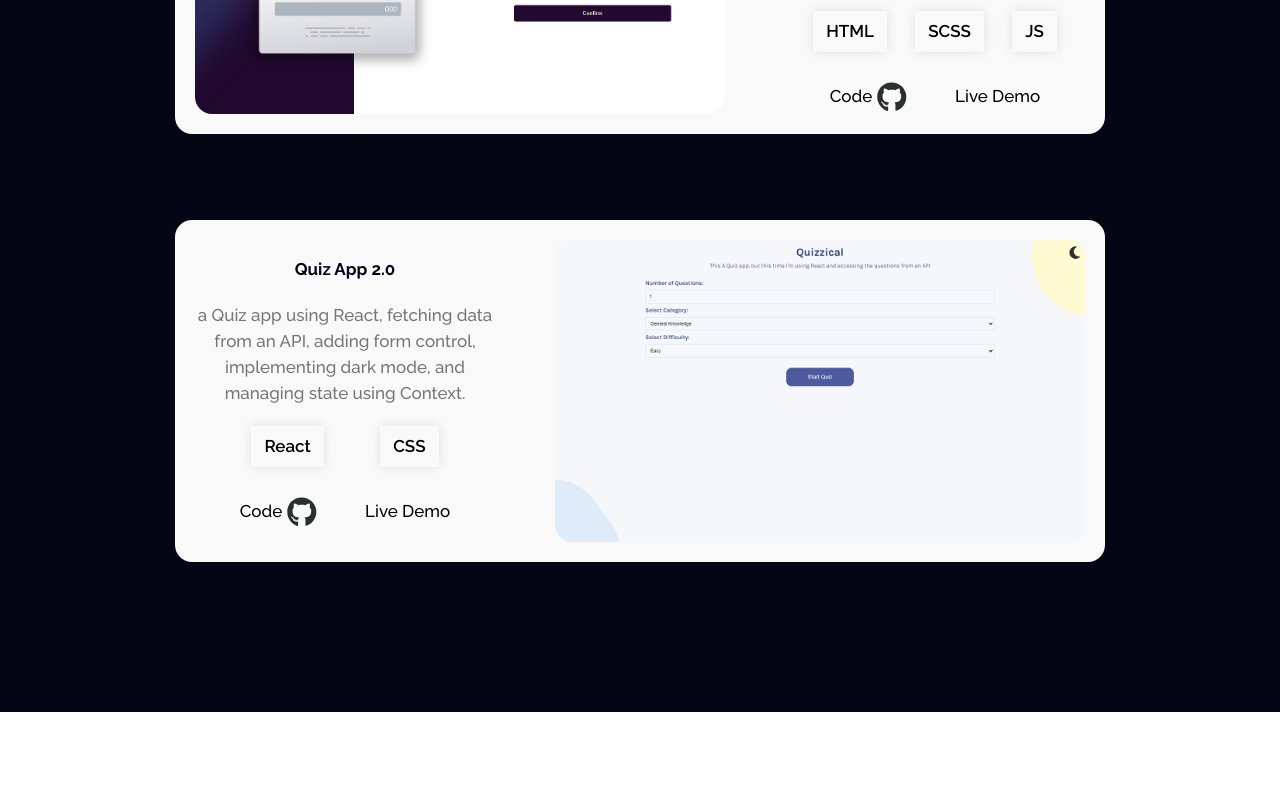
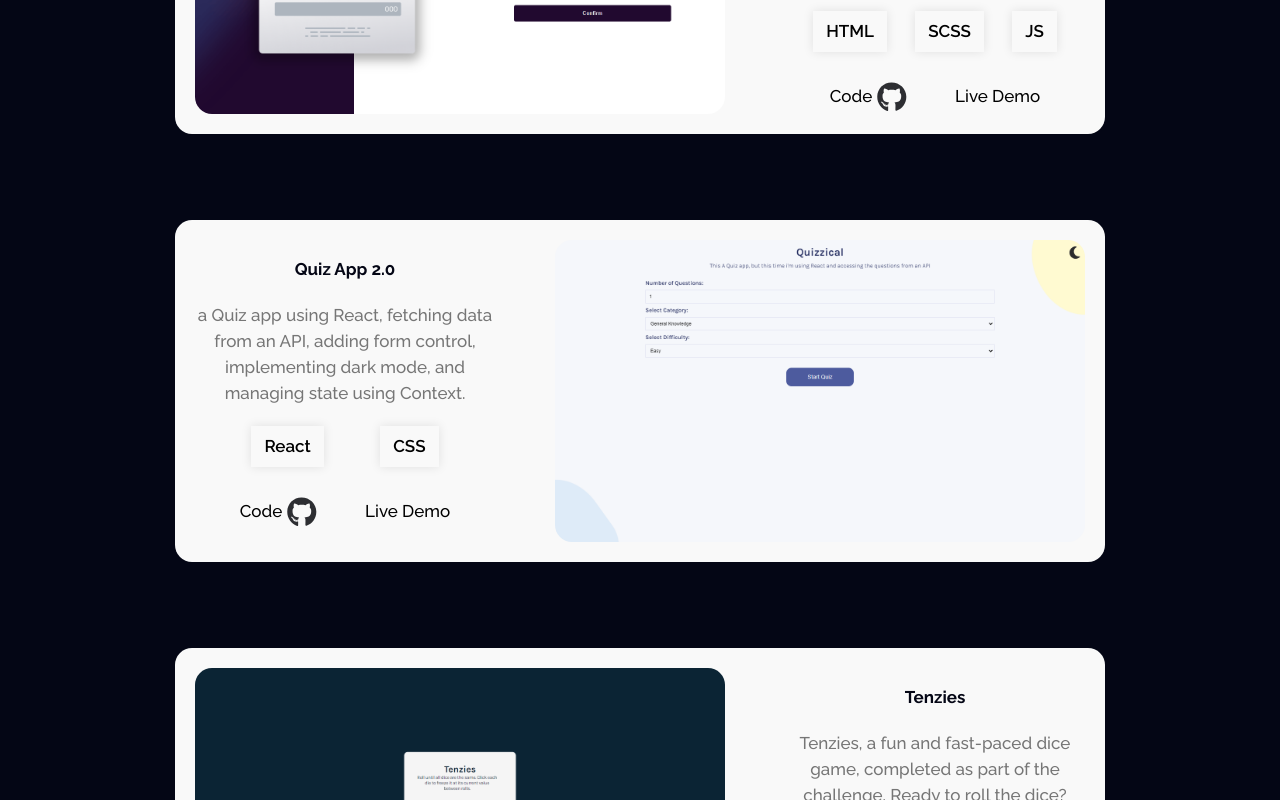
Before and after one commit to OlaleyeFisayo/fisayomi-portfolio, a React (Vite) app: page / in a window 1280 px wide. Shown: the part 2000-2800 px from the top of the page. Built offline with nearby package versions, Linux system fonts and the light colour scheme.

Commit message:
added more projects

```diff
--- a/src/data.js
+++ b/src/data.js
@@ -23,6 +23,18 @@ const data = [
       "https://gleaming-sunflower-b8776e.netlify.app/",
     ],
   },
+  {
+    id: 3,
+    imgUrl: "./images/tenzies.png",
+    header: "Tenzies",
+    description:
+      "Tenzies, a fun and fast-paced dice game, completed as part of the challenge. Ready to roll the dice? Let's play!",
+    stacks: ["React", "CSS"],
+    links: [
+      "https://github.com/OlaleyeFisayo/tenizes",
+      "https://bejewelled-salamander-205972.netlify.app/",
+    ],
+  },
 ];
 
 export { data };
```
Also changed, not shown: public/images/tenzies.png (added).
